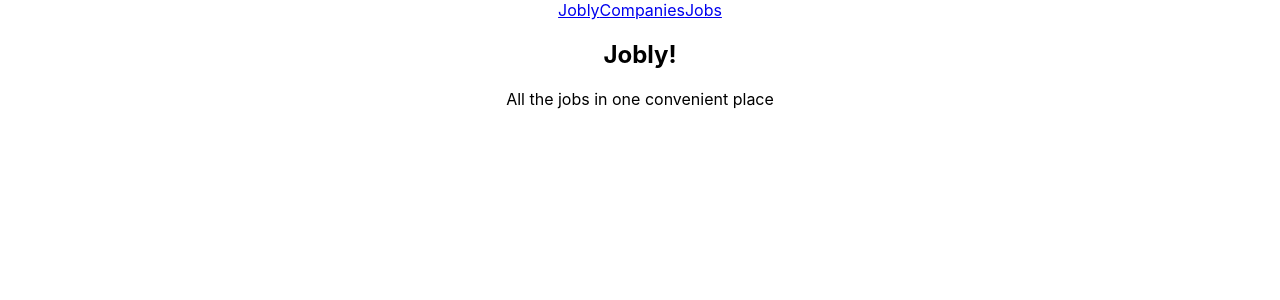
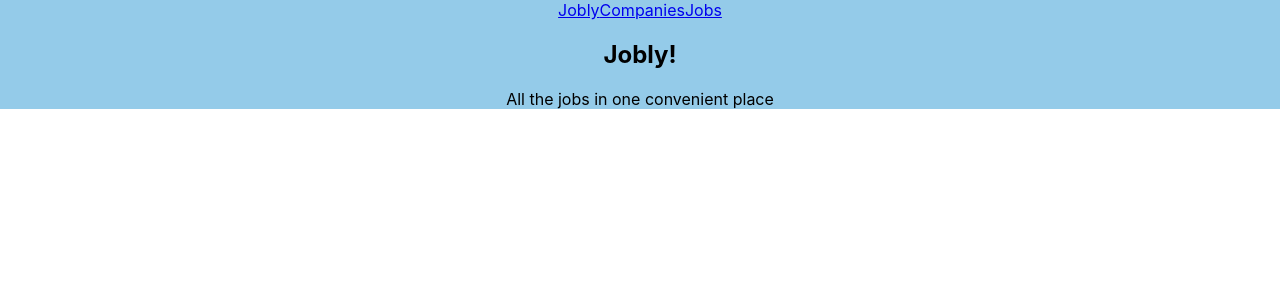
Before and after one commit to Teagan-McClintock/react-jobly, a React (Create React App) app: page / in a window 1280 px wide. Shown: the top 300 px of the page. Built offline with nearby package versions, Linux system fonts and the light colour scheme; no server answers.

Commit message:
Added imports for styling and updated background color of App

```diff
--- a/src/App.css
+++ b/src/App.css
@@ -1,5 +1,6 @@
 .App {
   text-align: center;
+  background-color: rgb(148, 203, 233);
 }
 
 .App-logo {
--- a/src/Homepage.js
+++ b/src/Homepage.js
@@ -1,3 +1,4 @@
+import "./Homepage.css";
 
 /**
  *  Homepage shows slogan.
--- a/src/JobCard.js
+++ b/src/JobCard.js
@@ -1,3 +1,5 @@
+import './JobCard.css';
+
 /**JobCard displays info about a single job
  *
  * props:
```
